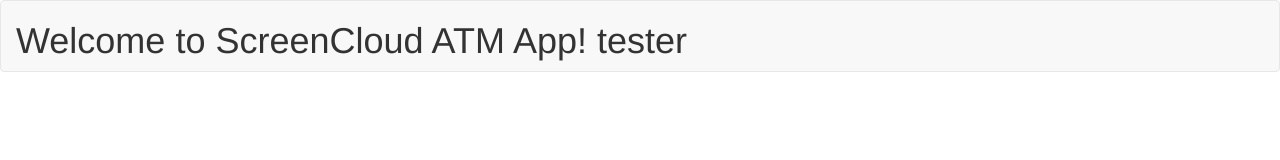
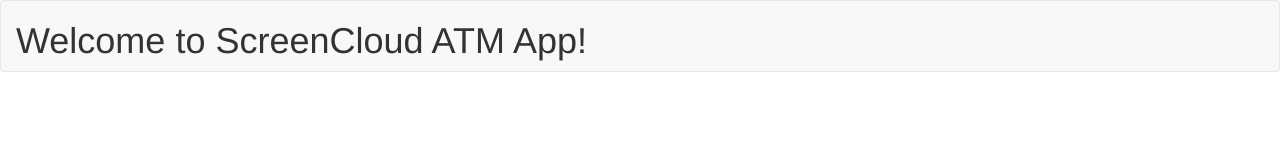
Before and after one commit to Johnnycool22/screencloud-atm-app, an Angular app: page / in a window 1280 px wide. Shown: the top 160 px of the page. Built offline with nearby package versions, Linux system fonts and the light colour scheme.

Commit message:
tester removed

```diff
--- a/src/app/header/header.component.html
+++ b/src/app/header/header.component.html
@@ -3,7 +3,7 @@
     <div class="navbar-header">
       <div style="text-align:right">
         <h1>
-          Welcome to {{ title }}! tester
+          Welcome to {{ title }}!
         </h1>
       </div>
     </div>
```
